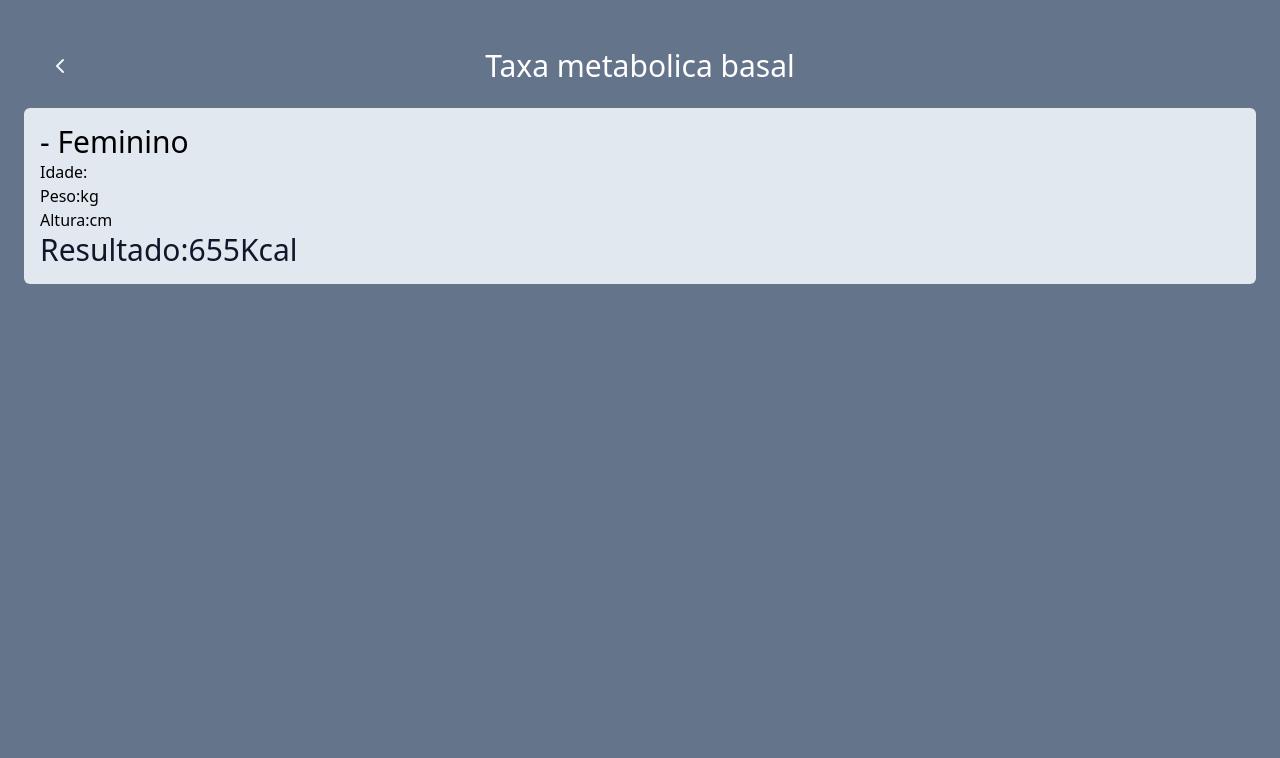
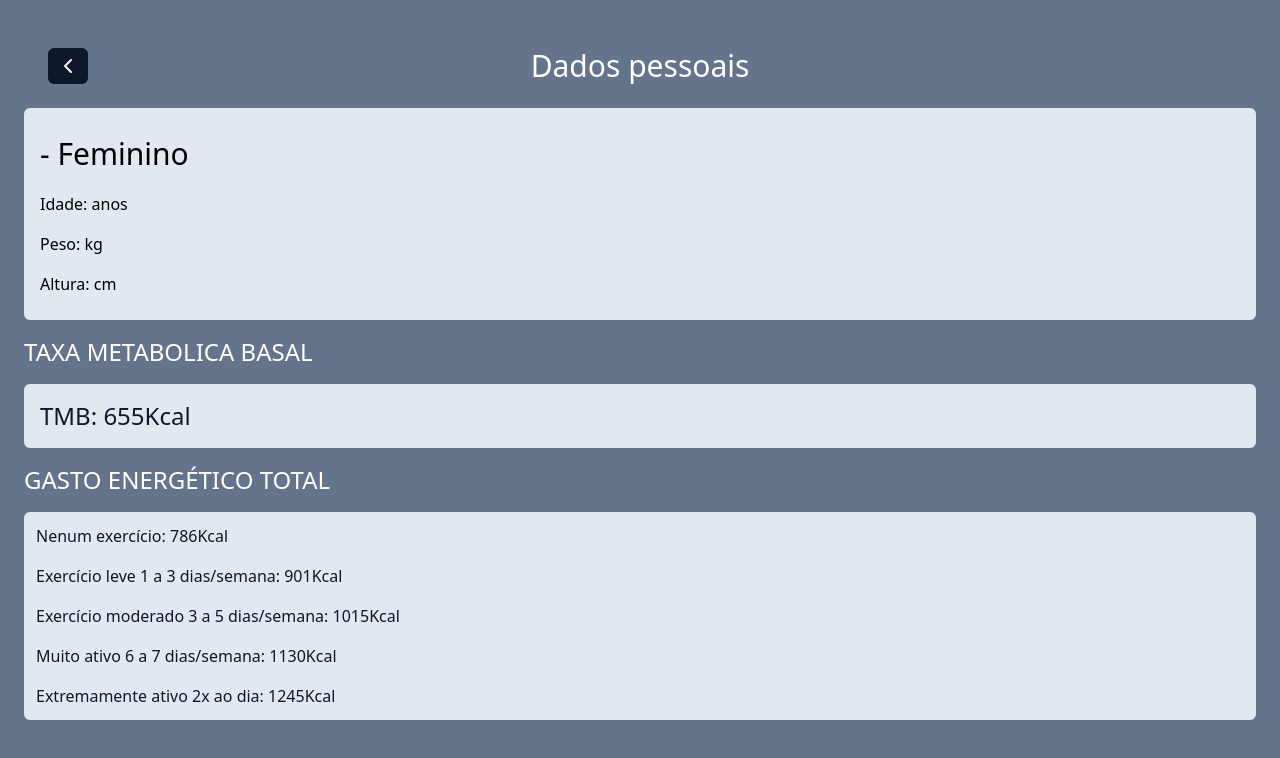
Before and after one commit to willmartins-dev/calculo-tmb, a React (Vite) app: page /resultado in a window 1280 px wide. Shown: the top 758 px of the page. Built offline with nearby package versions, Linux system fonts and the light colour scheme.

Commit message:
Adicionado gasto energetico total

```diff
--- a/src/pages/DetalhesTmb.jsx
+++ b/src/pages/DetalhesTmb.jsx
@@ -10,33 +10,72 @@ function DetalhesTmb() {
   const peso = searchParams.get("peso");
   const altura = searchParams.get("altura");
   const sexo = searchParams.get("sexo");
+  const masculino = 66 + 13.7 * peso + 5 * altura - 6.8 * idade;
+  const feminino = 655 + 9.6 * peso + 1.8 * altura - 4.7 * idade;
 
   return (
-    <div className="w-screen h-screen bg-slate-500 p-6">
+    <div className="w-screen h-screen bg-slate-500 p-6 space-y-4">
       <div className="flex justify-center relative m-6">
         <button
           onClick={() => navigate(-1)}
-          className="absolute left-0 top-0 bottom-0 text-slate-100"
+          className="bg-slate-900  px-2 rounded-md absolute left-0 top-0 bottom-0 text-slate-100"
         >
           <ChevronLeft />
         </button>
-        <h1 className="text-white text-3xl justify-center">
-          Taxa metabolica basal
-        </h1>
+        <h1 className="text-white text-3xl justify-center">Dados pessoais</h1>
       </div>
 
       <div className="bg-slate-200 p-4 rounded-md">
-        <h1 className="text-3xl">
+        <h3 className="text-3xl py-3">
           {nome} - {sexo == 1 ? "Masculino" : "Feminino"}
-        </h1>
-        <h4>Idade:{idade}</h4>
-        <h4>Peso:{peso}kg</h4>
-        <h4>Altura:{altura}cm</h4>
-        <h4 className="text-slate-900 text-3xl">
-          Resultado:
+        </h3>
+        <h4 className="py-2">Idade: {idade} anos</h4>
+        <h4 className="py-2">Peso: {peso}kg</h4>
+        <h4 className="py-2">Altura: {altura}cm</h4>
+      </div>
+      <h1 className="text-white text-2xl justify-center">
+        TAXA METABOLICA BASAL
+      </h1>
+      <div className="bg-slate-200 p-4 rounded-md">
+        <h4 className="text-slate-900 text-2xl">
+          TMB:&nbsp;
+          {sexo == 1 ? masculino : feminino}
+          Kcal
+        </h4>
+      </div>
+      <h1 className="text-white text-2xl justify-center">
+        GASTO ENERGÉTICO TOTAL
+      </h1>
+      <div className="bg-slate-200 p-3 rounded-md space-y-4">
+        <h4 className="text-slate-900 text-1xl">
+          Nenum exercício:&nbsp;
+          {sexo == 1 ? Math.round(masculino * 1.2) : Math.round(feminino * 1.2)}
+          Kcal
+        </h4>
+        <h4 className="text-slate-900 text-1xl">
+          Exercício leve 1 a 3 dias/semana:&nbsp;
           {sexo == 1
-            ? 66 + 13.7 * peso + 5 * altura - 6.8 * idade
-            : 655 + 9.6 * peso + 1.8 * altura - 4.7 * idade}
+            ? Math.round(masculino * 1.375)
+            : Math.round(feminino * 1.375)}
+          Kcal
+        </h4>
+        <h4 className="text-slate-900 text-1xl">
+          Exercício moderado 3 a 5 dias/semana:&nbsp;
+          {sexo == 1
+            ? Math.round(masculino * 1.55)
+            : Math.round(feminino * 1.55)}
+          Kcal
+        </h4>
+        <h4 className="text-slate-900 text-1xl">
+          Muito ativo 6 a 7 dias/semana:&nbsp;
+          {sexo == 1
+            ? Math.round(masculino * 1.725)
+            : Math.round(feminino * 1.725)}
+          Kcal
+        </h4>
+        <h4 className="text-slate-900 text-1xl">
+          Extremamente ativo 2x ao dia:&nbsp;
+          {sexo == 1 ? Math.round(masculino * 1.9) : Math.round(feminino * 1.9)}
           Kcal
         </h4>
       </div>
```
